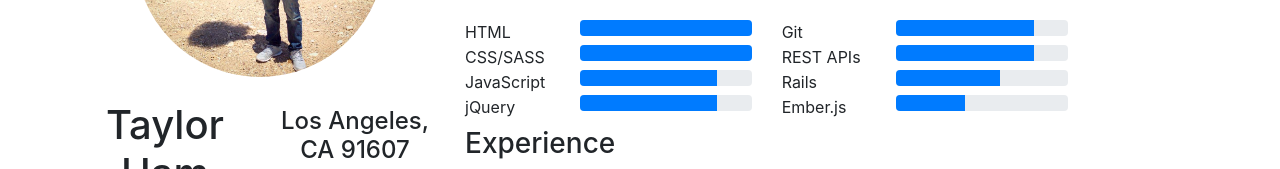
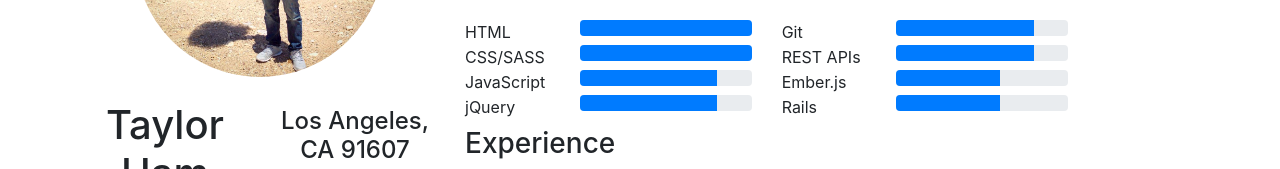
Before and after one commit to taylorham/resume, a plain HTML site: page index.html in a window 1280 px wide. Shown: the part 203-372 px from the top of the page. Drawn offline with nearby package versions, Linux system fonts and the light colour scheme.

Commit message:
add portfolio link, update ember experience

```diff
--- a/index.html
+++ b/index.html
@@ -101,15 +101,15 @@
                     </div>
                   </li>
                   <li>
-                    <span>Rails</span>
+                    <span>Ember.js</span>
                     <div class="progress">
                       <div class="progress-bar progress-bar-info level-3"></div>
                     </div>
                   </li>
                   <li>
-                    <span>Ember.js</span>
+                    <span>Rails</span>
                     <div class="progress">
-                      <div class="progress-bar progress-bar-info level-2"></div>
+                      <div class="progress-bar progress-bar-info level-3"></div>
                     </div>
                   </li>
                 </ul>
```
